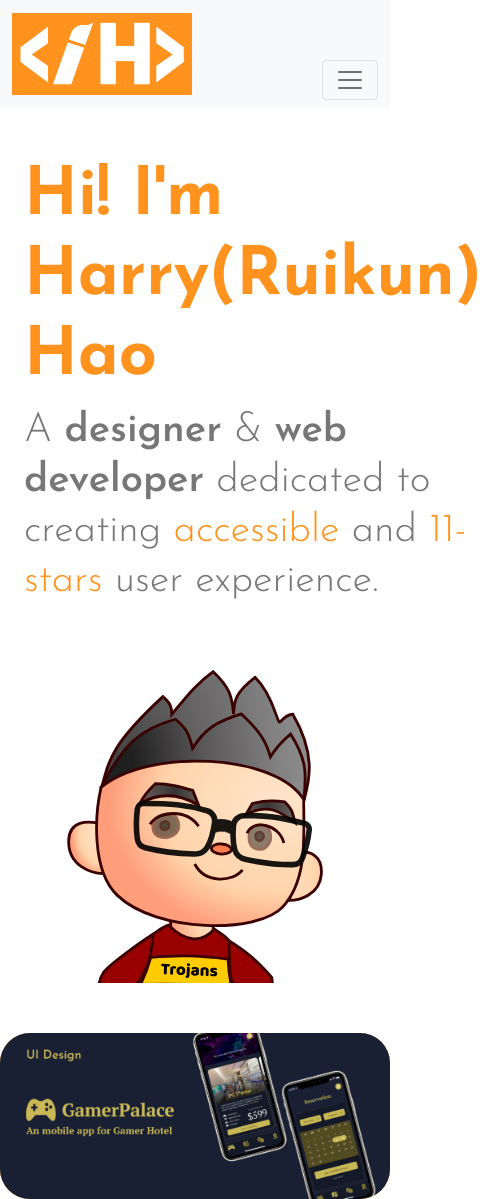
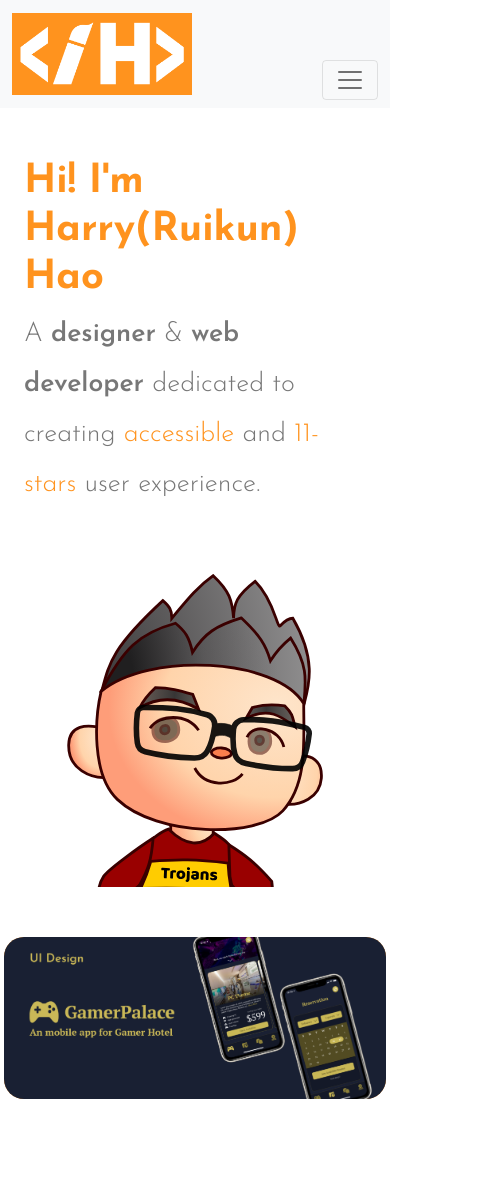
Before and after one commit to haoruikun/portfolio, a website: page index.html in a window 390 px wide. Shown: the whole page, 482 px wide, since content can reach past the window. After the commit the page ends 1129 px from the top, so only its background shows below. Drawn offline with nearby package versions, Linux system fonts and the light colour scheme.

Commit message:
bug fix and before translation

```diff
--- a/index.html
+++ b/index.html
@@ -63,7 +63,7 @@
         </div>
     </div>
     <div class="container">
-        <div class="row">
+        <div class="row px-1">
             <a href="gamerpalace.html" class="banner" >
                 <img src="media/gamerpalace-banner.png" alt="UI Design: GamerPalace">
             </div>
--- a/main.css
+++ b/main.css
@@ -3,10 +3,9 @@ strong {
   font-weight: 600;
 }
 
-
 /* end */
 body {
-    font-family: 'Josefin Sans', sans-serif;
+  font-family: "Josefin Sans", sans-serif;
   font-size: 18pt;
   font-weight: 300;
 }
@@ -29,12 +28,12 @@ nav {
 
 #hero h1 {
   font-size: 50pt;
-    color: #FF931E;
+  color: #ff931e;
   font-weight: 700;
 }
 
 #hero span {
-    color: #FF931E;
+  color: #ff931e;
 }
 
 #hero p {
@@ -109,31 +108,38 @@ nav {
 /* typewriter animations */
 .typewriter h1 {
   overflow: hidden; /* Ensures the content is not revealed until the animation */
-    border-right: .15em solid orange; /* The typwriter cursor */
+  border-right: 0.15em solid orange; /* The typwriter cursor */
   white-space: nowrap; /* Keeps the content on a single line */
   margin: 0 auto; /* Gives that scrolling effect as the typing happens */
-    letter-spacing: .15em; /* Adjust as needed */
-    animation:
-      typing 1s steps(40, end),
-      blink-caret .75s step-end infinite;
+  letter-spacing: 0.15em; /* Adjust as needed */
+  animation: typing 1s steps(40, end), blink-caret 0.75s step-end infinite;
 }
 
 /* The typing effect */
 @keyframes typing {
-    from { width: 0 }
-    to { width: 100% }
+  from {
+    width: 0;
+  }
+  to {
+    width: 100%;
+  }
 }
 
 /* The typewriter cursor effect */
 @keyframes blink-caret {
-    from, to { border-color: transparent }
-    50% { border-color: orange; }
+  from,
+  to {
+    border-color: transparent;
+  }
+  50% {
+    border-color: orange;
+  }
 }
 
 /* body */
 .banner {
-     border-radius: 30px;
-     background-color: #FF931E;
+  border-radius: 20px;
+  background-color: #ff931e;
   overflow: hidden;
   padding: 0;
   transition: 0.3s ease-in-out;
@@ -160,3 +166,13 @@ nav {
   white-space: nowrap;
   width: 1px;
 }
+
+/* Responsive design */
+@media (max-width: 768px) {
+  #hero {
+    font-size: 20pt;
+  }
+  #hero h1 {
+    font-size: 30pt;
+  }
+}
```
Also changed, not shown: 2 other files. Lines whose indentation alone changed are shown as unchanged.
